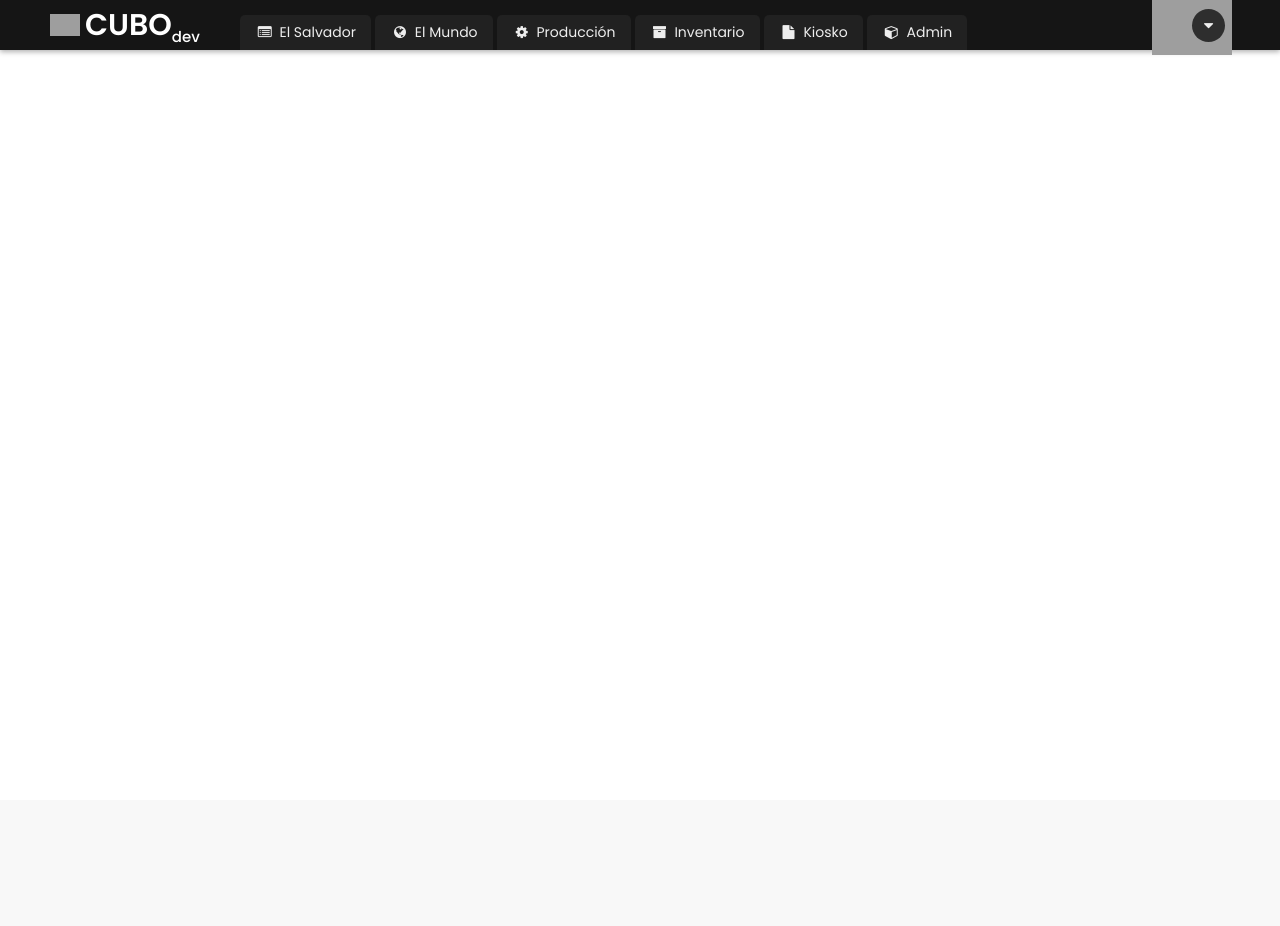
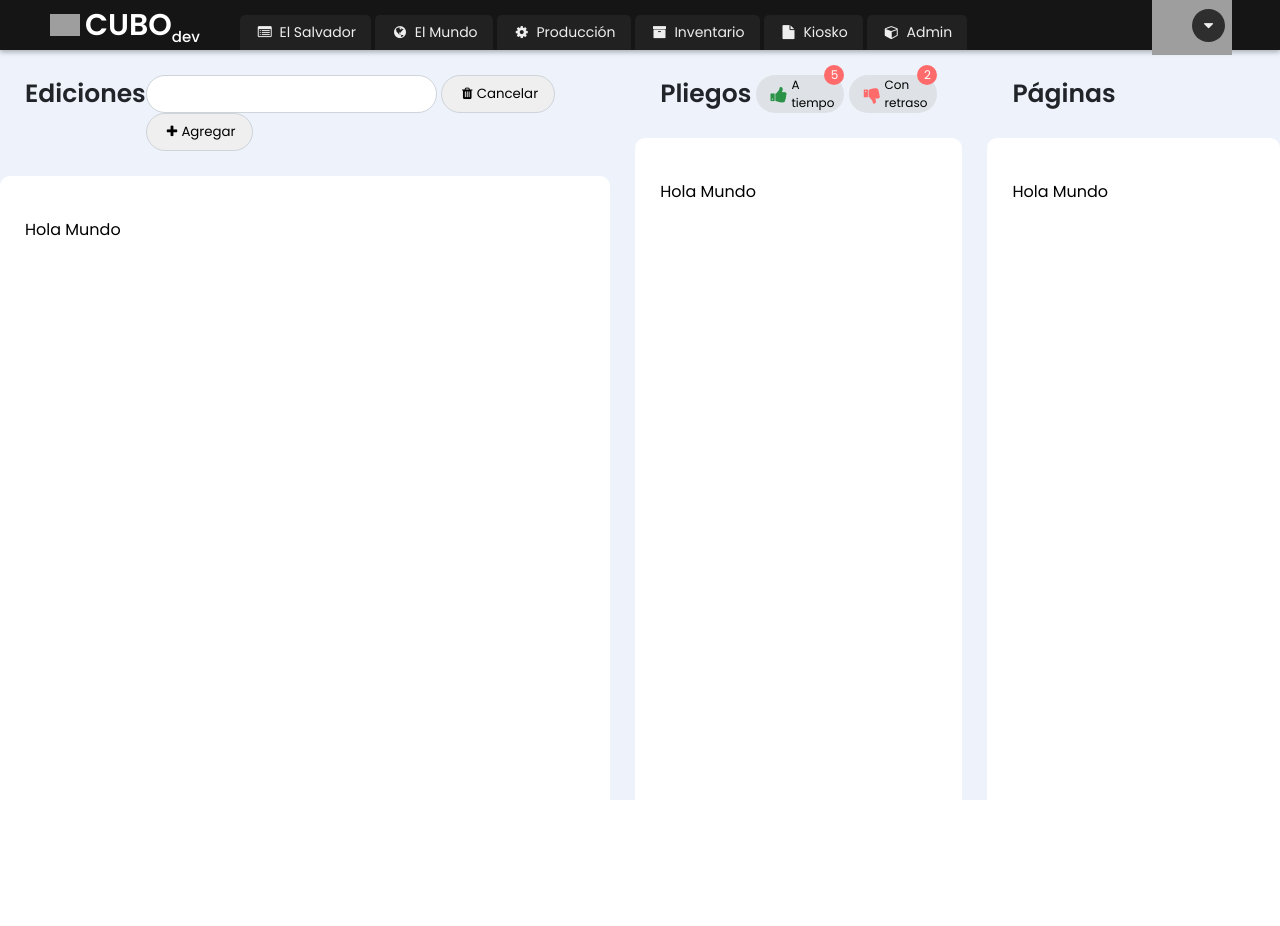
Before and after one commit to luisjosecruz/cubo, a PHP site: page / in a window 1280 px wide. Before the commit the page ends 55 px from the top, so only its background shows below. Run offline with PHP 8.4, Linux system fonts and the light colour scheme; grey boxes are pictures that could not be loaded.

Commit message:
Iniciando el dashboad y header de los paneles

```diff
--- a/assets/css/style.css
+++ b/assets/css/style.css
@@ -46,6 +46,8 @@
     padding: 0 50px;
     height: 50px;
     box-shadow: 0 2px 5px rgba(0,0,0,0.3);
+    position: fixed;
+    z-index: 2;
 }
 
 /*  Menu
@@ -181,3 +183,119 @@
 .wrapper-options-menu li a:hover{
     background: #2e2e2e;
 }
+
+/*  -------------------------------------------------------------
+  DASHBOARD
+  - - - - - - - - - - - - - - - - - - - - - - - - - - - - - - - */
+
+.dashboard{
+    width: 100%;
+    height: 100vh;
+    background: #edf2fb;
+    display: grid;
+    grid-template-columns: repeat(4, 1fr);
+    grid-gap: 25px;
+}
+
+.dash-panel{
+    border-radius: 15px 15px 0px 0px;
+    padding-top: 50px;
+}
+
+.dash-panel:nth-child(1){
+    grid-column: 1/3;
+}
+
+
+.dash-panel-header{
+    padding: 25px;
+    display: flex;
+    justify-content: space-between;
+}
+
+.dash-panel-header-title{
+    font-size: 25px;
+    margin: 0;
+    font-weight: 600;
+    color: #212529;
+}
+
+.dash-panel-content{
+    background: #ffffff;
+    height: 100%;
+    border-radius: 10px;
+    padding: 25px;
+}
+
+
+/*  -------------------------------------------------------------
+  BUTTONS
+  - - - - - - - - - - - - - - - - - - - - - - - - - - - - - - - */
+
+.btn{
+    padding: 8px 16px;
+    border: 1px solid #ced4da;
+    color: inherit;
+    border-radius: 100px;
+    cursor: pointer;
+}
+
+/*  Legend
+  - - - - - - - - - - - - - - - - - - - - - - - - - - - - - - - */
+.dash-panel-header-legend{
+    width: 100%;
+    display: flex;
+    justify-content: flex-end;
+}
+
+.dash-panel-header-legend-item{
+    position: relative;
+}
+
+.dash-panel-header-legend .badge:nth-child(1) i{
+    color: #2b9348;
+}
+
+.dash-panel-header-legend .badge:nth-child(2) i{
+    color: #ff6b6b;
+}
+
+.dash-panel-header-legend .badge{
+    font-size: 12px;
+    margin: 0;
+    margin-left: 5px;
+}
+
+.dash-panel-header-legend i{
+    font-size: 18px;
+}
+
+.badge-number{
+    position: absolute;
+    top: -10px;
+    right: 0;
+    color: #ffffff;
+    height: 20px;
+    width: 10px;
+}
+
+/*  -------------------------------------------------------------
+  BADGES
+  - - - - - - - - - - - - - - - - - - - - - - - - - - - - - - - */
+
+.badge{
+    background: #dee2e6;
+    display: flex;
+    align-items: center;
+    justify-content: center;
+    padding: 0px 10px;
+    border-radius: 100px;
+}
+
+/*  -------------------------------------------------------------
+  COLORS
+  - - - - - - - - - - - - - - - - - - - - - - - - - - - - - - - */
+
+.bg-red{
+    background: #ff6b6b;
+}
--- a/index.html
+++ b/index.html
@@ -60,9 +60,48 @@
 				</div>
 			</div>
 		</header>
-		<section>
-			<article>
 
+		<section class="dashboard">
+			<article class="dash-panel">
+				<header class="dash-panel-header">
+					<p class="dash-panel-header-title">Ediciones</p>
+					<div class="dash-panel-header-buttons">
+						<input class="btn panel_date_range" type="text" name="range">
+						<button class="btn"><i class="icon-trash"></i><span>Cancelar</span></button>
+						<button class="btn"><i class="icon-plus"></i><span>Agregar</span></button>
+					</div>
+				</header>
+				<div class="dash-panel-content">
+					<p>Hola Mundo</p>
+				</div>
+			</article>
+			<article class="dash-panel">
+				<header class="dash-panel-header">
+					<p class="dash-panel-header-title">Pliegos</p>
+					<div class="dash-panel-header-legend">
+						<span class="badge dash-panel-header-legend-item">
+							<i class="icon-thumbs-up-alt"></i>
+							<span>A tiempo</span>
+							<span class="badge bg-red badge-number">5</span>
+						</span>
+						<span class="badge dash-panel-header-legend-item">
+							<i class="icon-thumbs-down-alt"></i>
+							<span>Con retraso</span>
+							<span class="badge bg-red badge-number">2</span>
+						</span>
+					</div>
+				</header>
+				<div class="dash-panel-content">
+					<p>Hola Mundo</p>
+				</div>
+			</article>
+			<article class="dash-panel">
+				<header class="dash-panel-header">
+					<p class="dash-panel-header-title">Páginas</p>
+				</header>
+				<div class="dash-panel-content">
+					<p>Hola Mundo</p>
+				</div>
 			</article>
 		</section>
 	</main>
```
